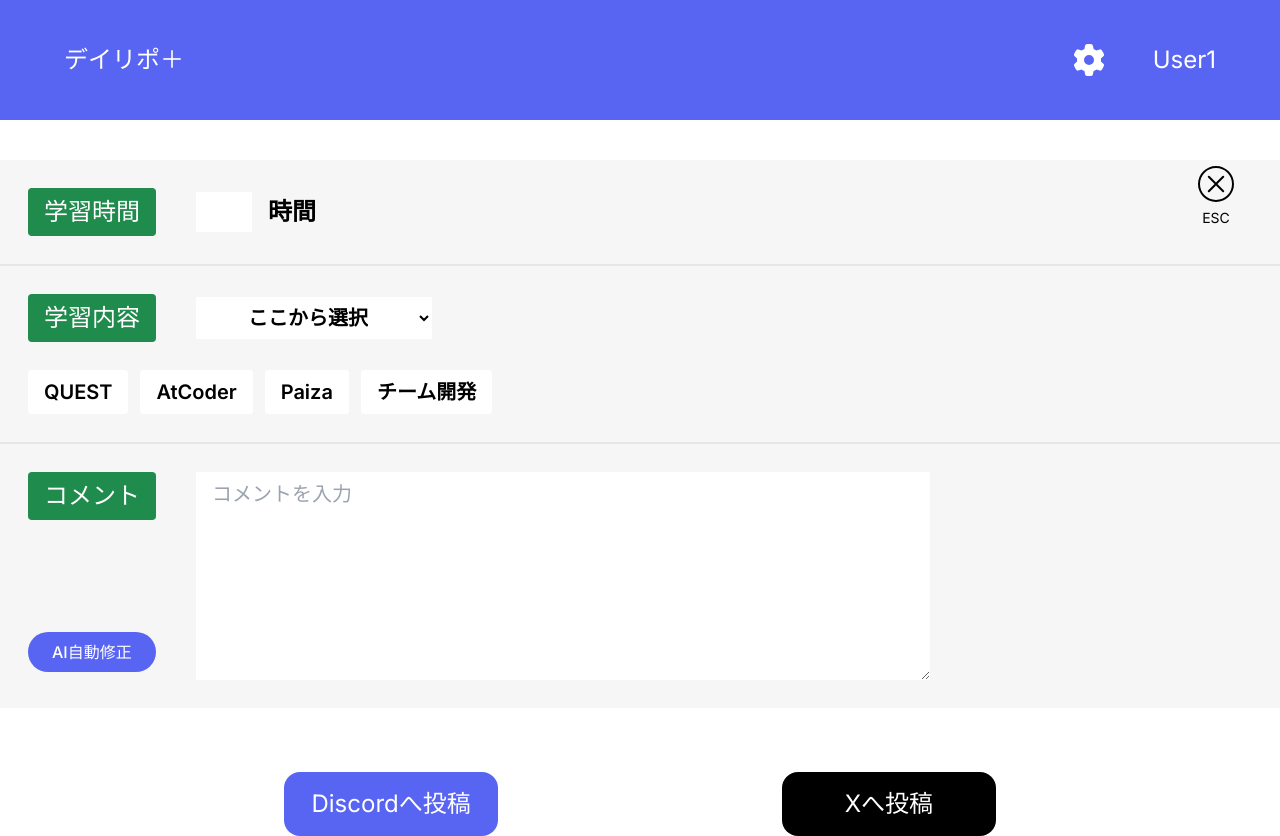
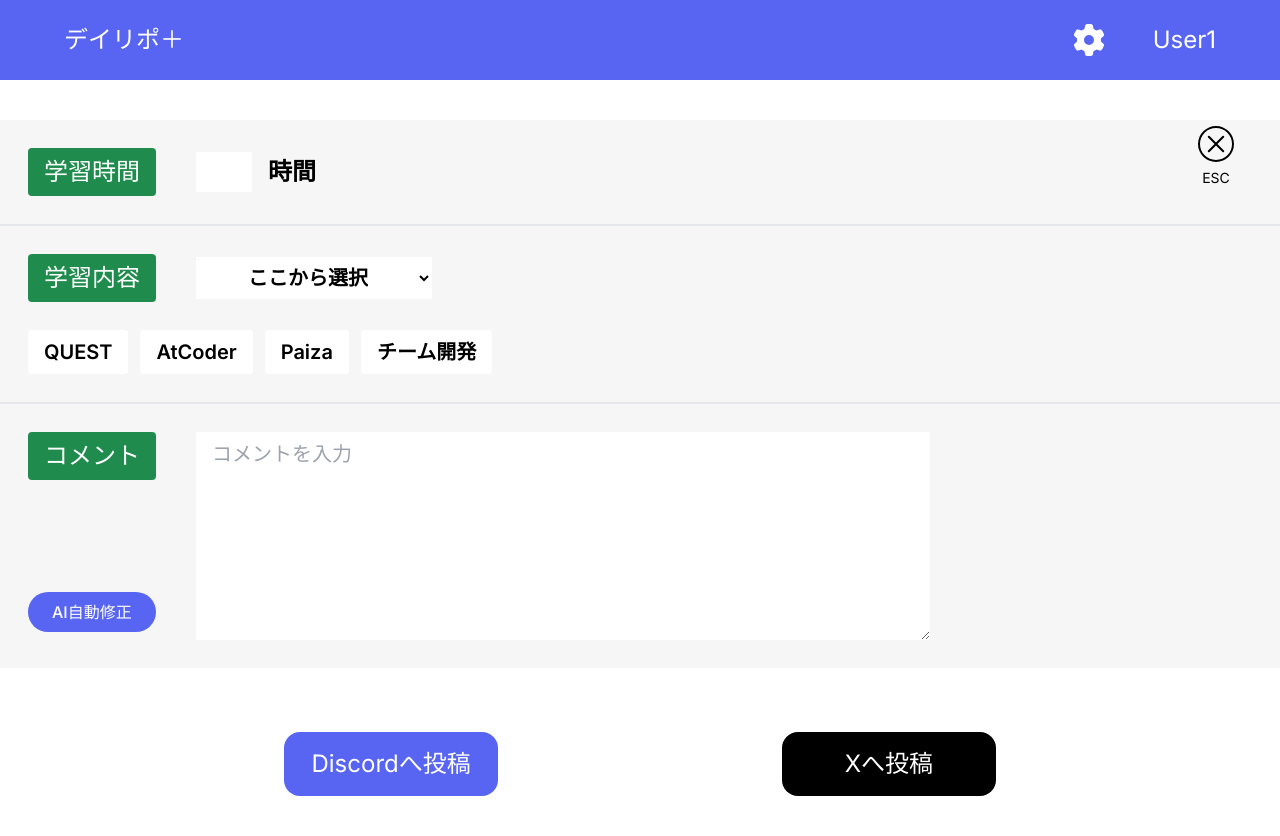
Before and after one commit to shtk0119/DailyReport, a Next.js app in the folder client/: page /post in a window 1280 px wide. After the commit the page ends 800 px from the top, so only its background shows below. Built offline with nearby package versions, Linux system fonts and the light colour scheme.

Commit message:
header fix

```diff
--- a/client/app/(private)/_components/Header.tsx
+++ b/client/app/(private)/_components/Header.tsx
@@ -2,7 +2,7 @@ import { GearIcon } from "./GearIcon";
 
 const Header = () => {
   return (
-    <div className="w-screen h-[15vh] text-white bg-main flex items-center justify-between">
+    <div className="text-white bg-main flex items-center justify-between py-6">
       <h1 className="text-2xl ml-8 md:ml-8 lg:ml-16">デイリポ＋</h1>
       <div className="flex">
         <GearIcon />
```
